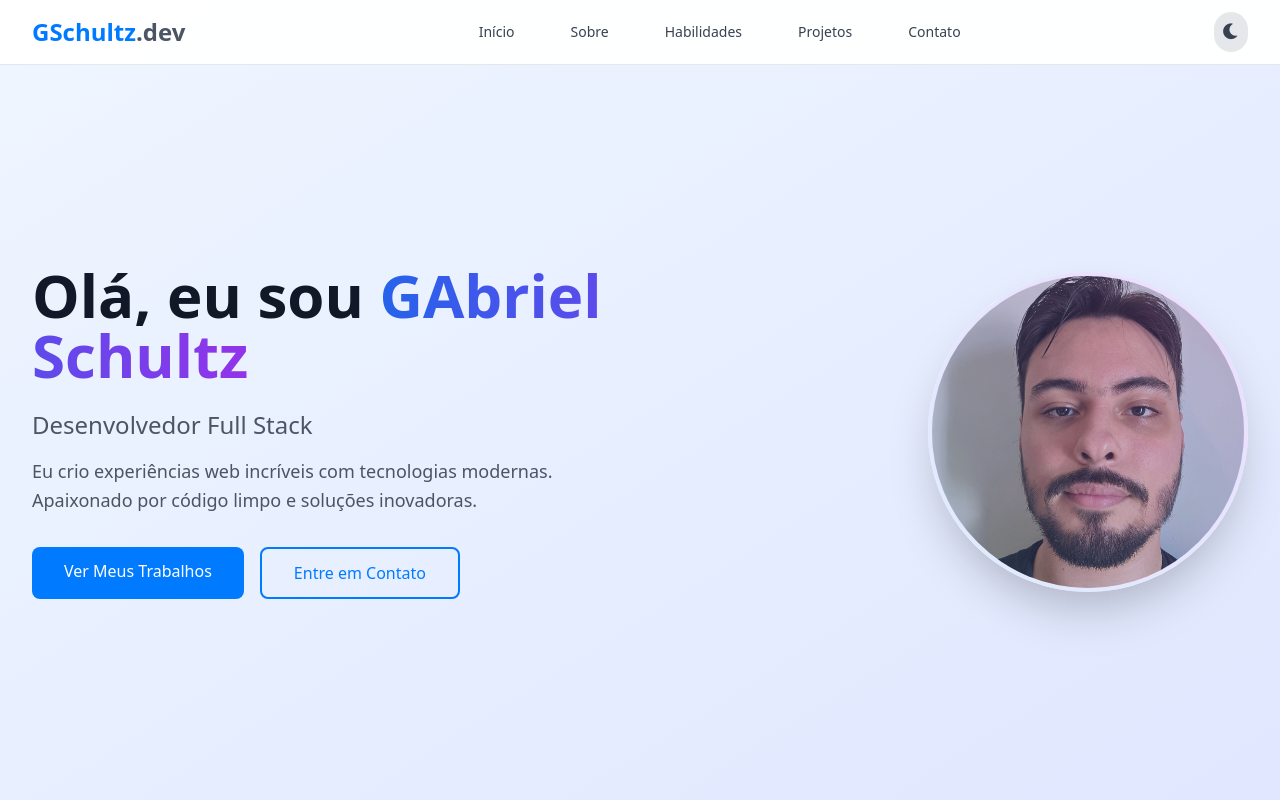
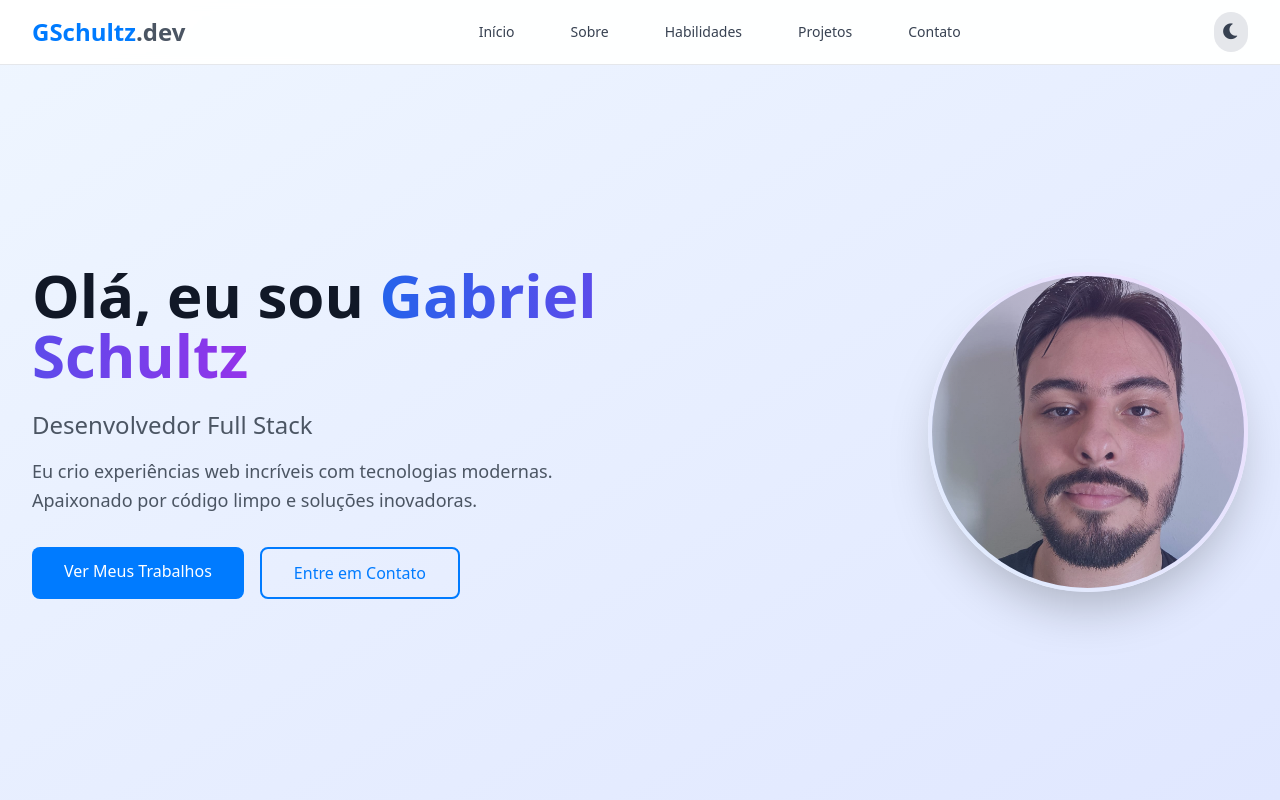
Before and after one commit to GSchultzDev/GSchultzDev.github.io, a plain HTML site: page index.html in a window 1280 px wide. Shown: the top 800 px of the page. Drawn offline with nearby package versions, Linux system fonts and the light colour scheme.

Commit message:
ajuste icones

```diff
--- a/index.html
+++ b/index.html
@@ -1,6 +1,10 @@
 <!DOCTYPE html>
 <html lang="pt-BR">
 <head>
+    <link rel="icon" href="./images/ChatGPT Image 15 de jun. de 2025, 20_27_12.png" type="image/x-icon">
+    <link rel="shortcut icon" href="./images/ChatGPT Image 15 de jun. de 2025, 20_27_12.png" type="image/x-icon">
+
+
     <meta charset="UTF-8">
     <meta name="viewport" content="width=device-width, initial-scale=1.0">
     <meta name="description" content="Gabriel Schultz - Desenvolvedor Full Stack em formação. Portfólio com projetos em HTML, CSS, JavaScript, React Native, PHP e mais.">
@@ -91,7 +95,7 @@
             <div class="grid grid-cols-1 lg:grid-cols-2 gap-12 items-center">
                 <div class="text-center lg:text-left">
                     <h1 class="text-4xl md:text-6xl font-bold mb-6 animate-fade-in">
-                        Olá, eu sou <span class="text-primary bg-gradient-to-r from-blue-600 to-purple-600 bg-clip-text text-transparent">GAbriel Schultz</span>
+                        Olá, eu sou <span class="text-primary bg-gradient-to-r from-blue-600 to-purple-600 bg-clip-text text-transparent">Gabriel Schultz</span>
                     </h1>
                     <p class="text-xl md:text-2xl text-gray-600 dark:text-gray-300 mb-4 font-medium">Desenvolvedor Full Stack</p>
                     <p class="text-lg text-gray-600 dark:text-gray-400 mb-8 leading-relaxed">
```
